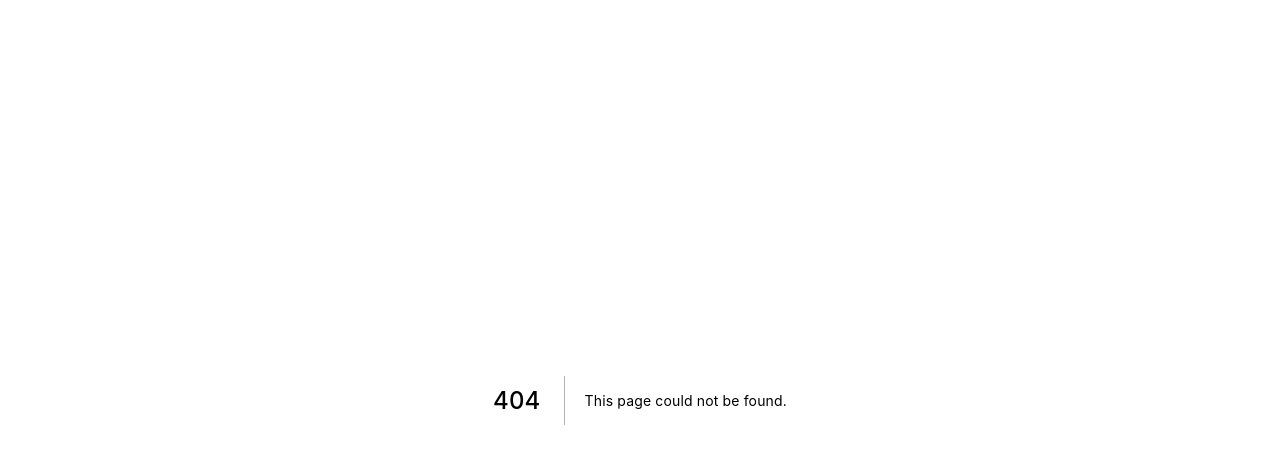
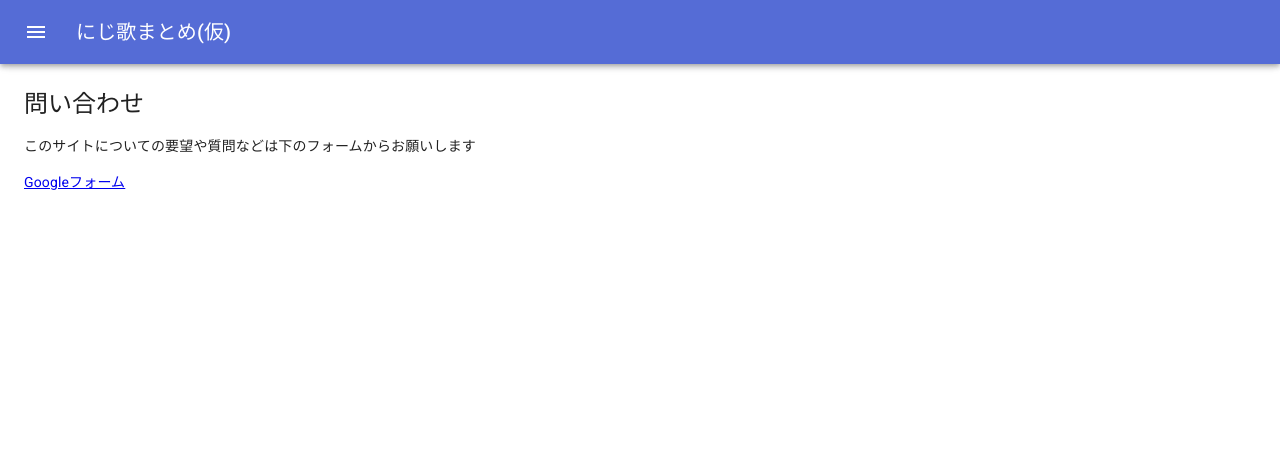
Before and after one commit to aopontann/nijisanji-songs-client, a Next.js app: page /contact in a window 1280 px wide. Before the commit this address had no page. Shown: the top 464 px of the page. Built offline with nearby package versions, Linux system fonts and the light colour scheme.

Commit message:
create: contact フォームページ作成

```diff
--- /dev/null
+++ b/pages/contact.js
@@ -0,0 +1,43 @@
+import Layout from "../components/Layout";
+import useSWR from "swr";
+import { Box } from "@material-ui/core";
+import Link from "next/dist/client/link";
+import { Typography } from "@material-ui/core";
+
+import { Button } from "@material-ui/core";
+
+export default function Contact() {
+  return (
+    <Layout>
+      <Typography variant="h5" paragraph>
+        問い合わせ
+      </Typography>
+      <Typography variant="body" paragraph>
+        このサイトについての要望や質問などは下のフォームからお願いします
+      </Typography>
+      <Typography variant="body">
+        <Link
+          href="https://forms.gle/kYDbQmG3H9aozaLy7"
+          target="_blank"
+          rel="noopener"
+        >
+          Googleフォーム
+        </Link>
+      </Typography>
+    </Layout>
+  );
+}
+
+// SWRテスト
+function Videos() {
+  const { data, error, isValidating } = useSWR(
+    "http://localhost:8081/videos?id=oPAcjv__fbc&maxResults=30"
+  );
+  if (isValidating) {
+    return <div>loading</div>;
+  }
+  if (error) {
+    return <div>failed to load</div>;
+  }
+  return <div>hello</div>;
+}
```
